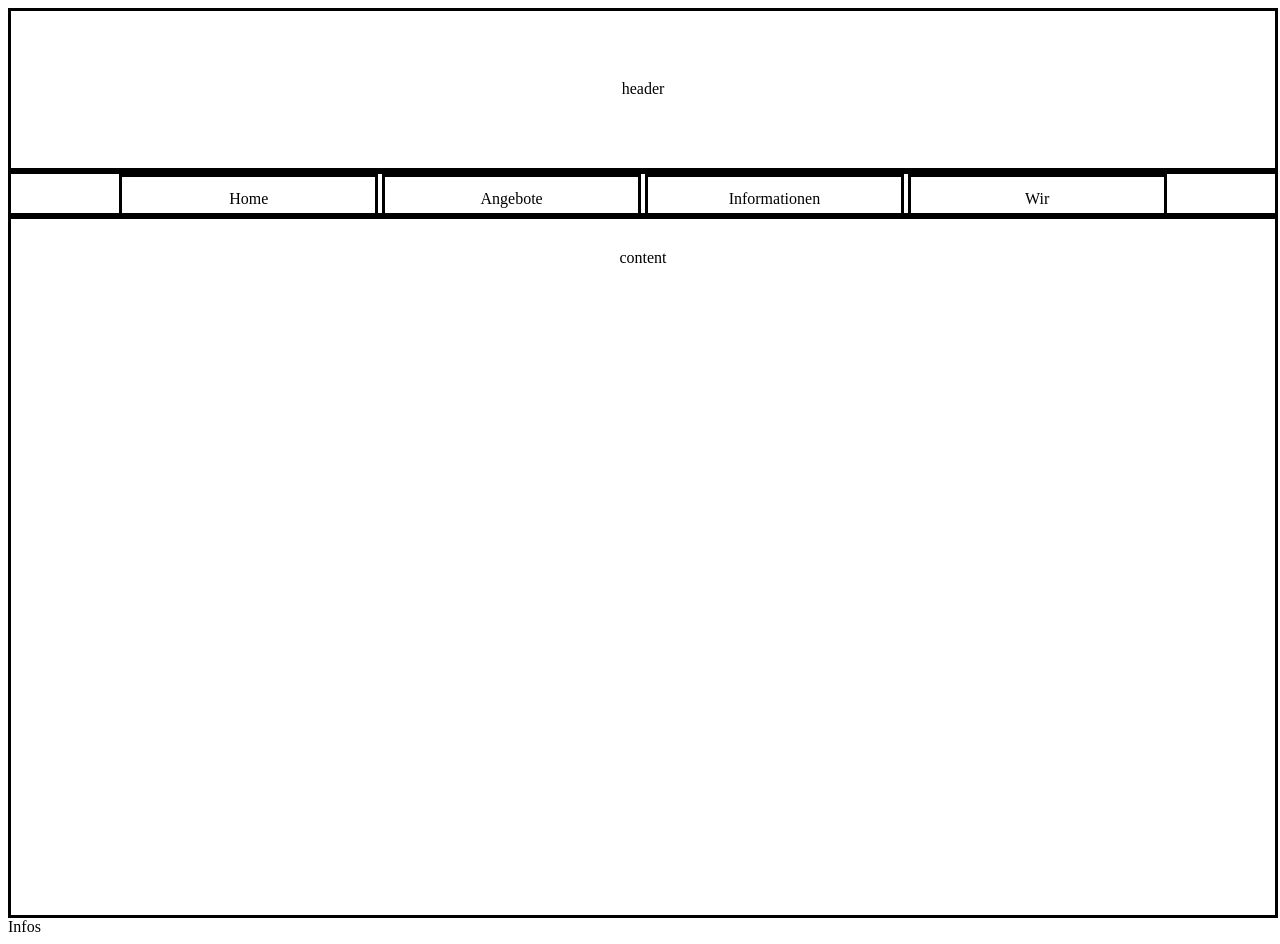
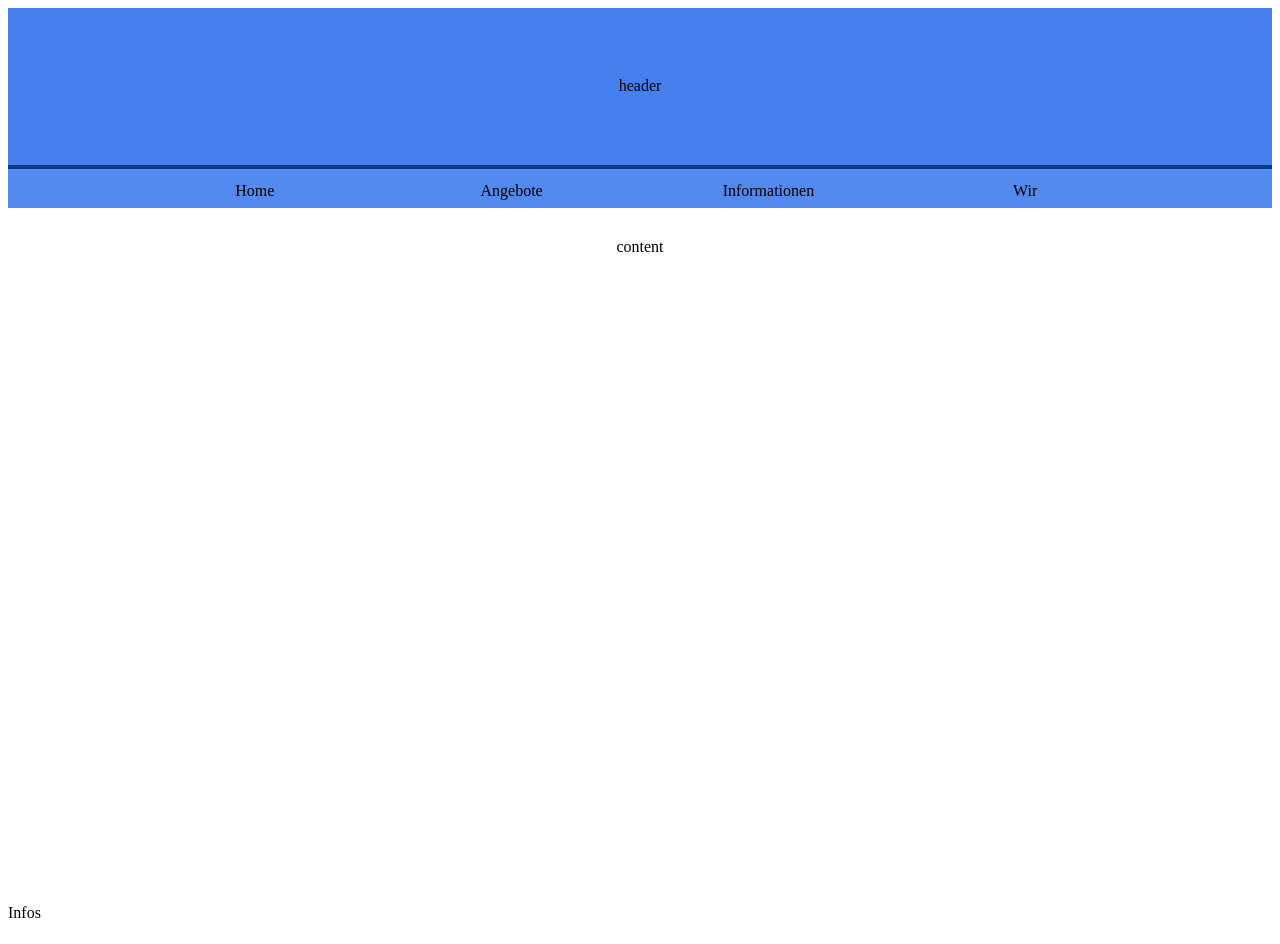
Before and after one commit to alinadrescher/zentrum, a plain HTML site: page Index.html in a window 1280 px wide. Drawn offline with Linux system fonts and the light colour scheme.

Commit message:
CSS CHANGES

```diff
--- a/styles.css
+++ b/styles.css
@@ -3,20 +3,23 @@
 	height: 20%;
 	align-content: 	center;
 	text-align: 	center;
-	border: 	solid;
+	background-color: 	447fed;
+	border-bottom:solid 4px;
+	border-color: 0d398b;
+	/*background-image: linear-gradient(to top, yellow 0%, white 5		0%);*/
+
 }
 .navbar{
 	width: 100%;
 	height: 5%;
 	text-align: center;
 	align-content: center;
-	border: solid;
+	background-color: 5489ef;
 }
 .navbar .navItem{
 	width: 20%;
 	height: 100%;
 	text-align: center;
-	border: solid;
 	display: inline-block;
 	line-height: 270%;
 }
@@ -28,5 +31,8 @@
 	width: 100%;
 	height: 85%;
 	text-align: center;
-	border: solid;
+	background-color: fff;
 }
+.p{
+	color: 2569ea;
+}
```
